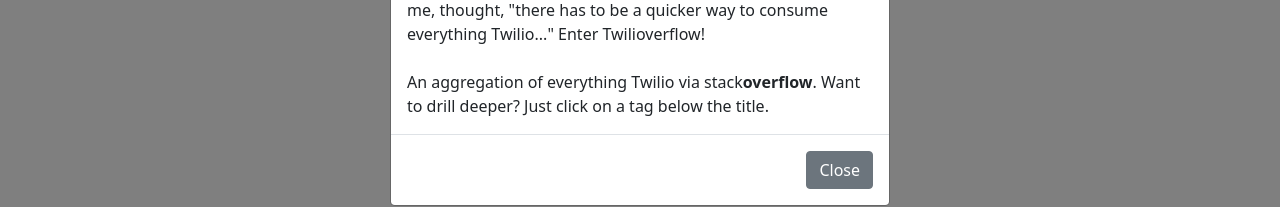
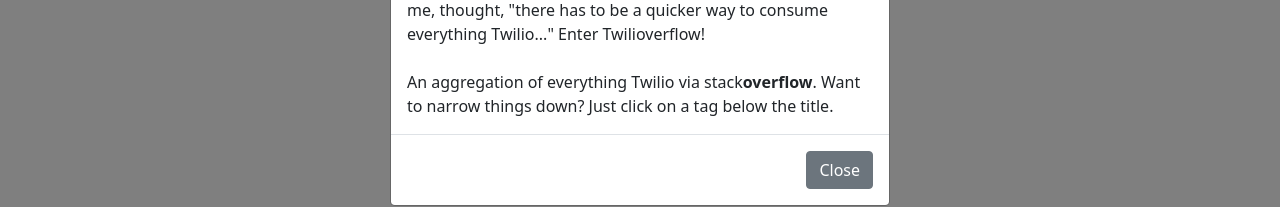
Before and after one commit to pittperson/Twilioverflow, a React (Create React App) app: page / in a window 1280 px wide. Both pictures are taken after a click on the button "About". Shown: the part 140-347 px from the top of the page. Built offline with nearby package versions, Linux system fonts and the light colour scheme; no server answers.

Commit message:
modal rewording

```diff
--- a/src/components/Header/Header.js
+++ b/src/components/Header/Header.js
@@ -49,8 +49,8 @@
           <br />
           <div>
             An aggregation of everything Twilio via stack
-            <span style={{ fontWeight: "bold" }}>overflow</span>. Want to drill
-            deeper? Just click on a tag below the title.
+            <span style={{ fontWeight: "bold" }}>overflow</span>. Want to narrow
+            things down? Just click on a tag below the title.
           </div>
         </Modal.Body>
         <Modal.Footer>
```
